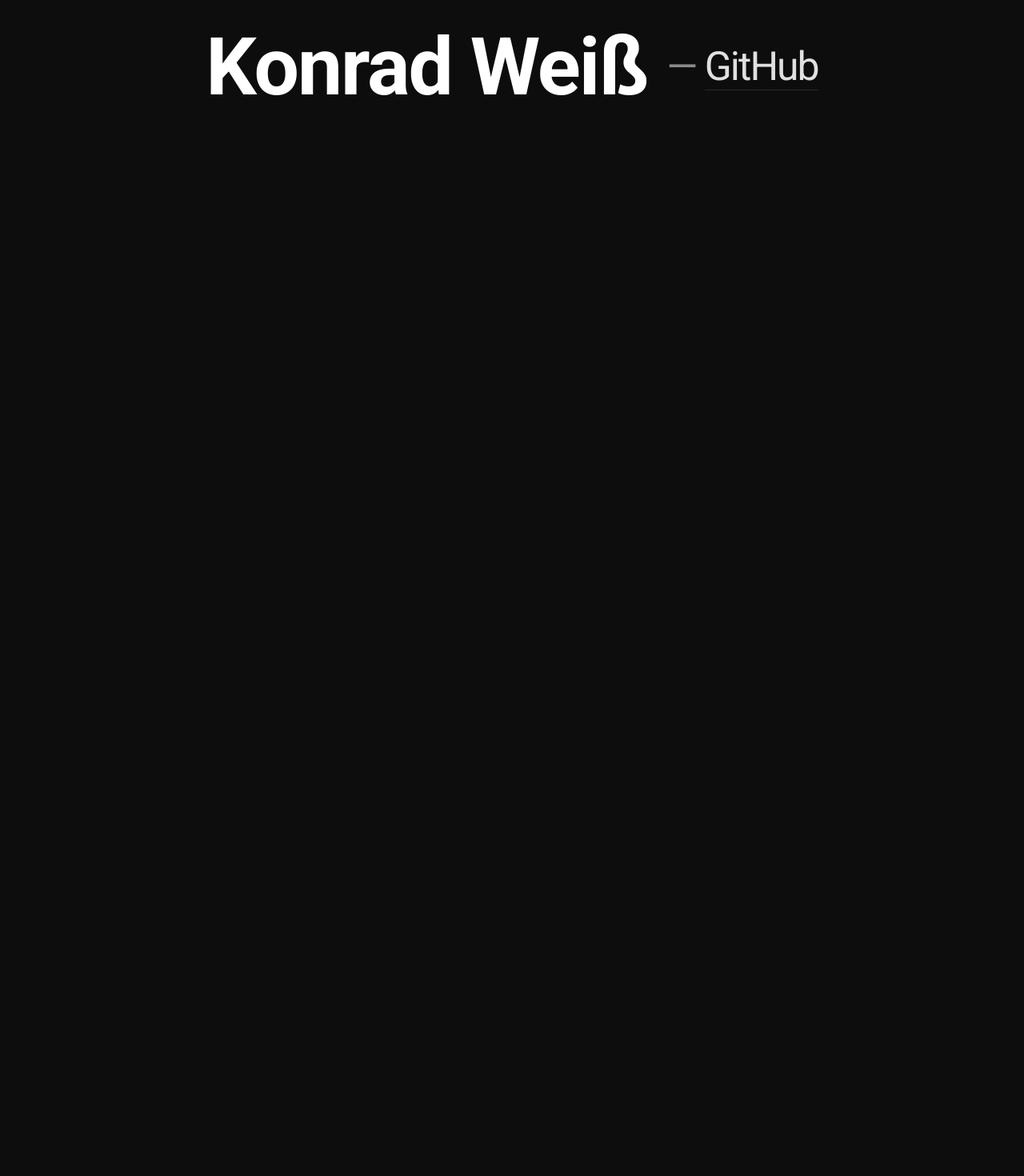
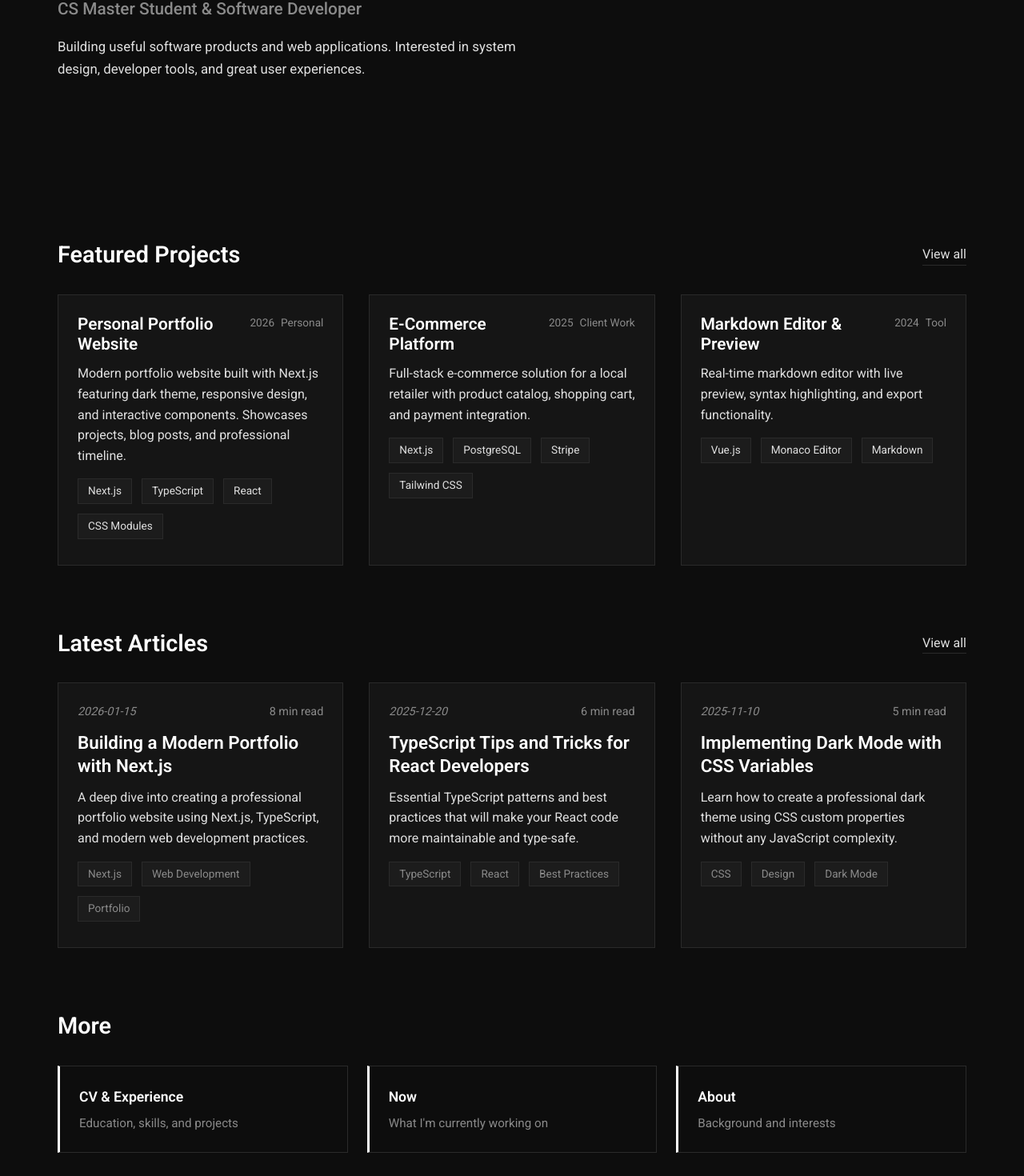
Before and after one commit to konrad2002/konrad2002.de, a Next.js app: page / in a window 1280 px wide. Shown: the part 299-1769 px from the top of the page at 80% size. Before the commit the page ends 800 px from the top, so only its background shows below. Built offline with nearby package versions, Linux system fonts and the light colour scheme.

Commit message:
add start page

```diff
--- a/src/app/me/me.module.css
+++ b/src/app/me/me.module.css
@@ -90,7 +90,6 @@
     padding: 0.4rem 0;
     color: var(--foreground);
     border-bottom: 1px solid var(--border);
-    padding-bottom: 0.4rem;
 }
 
 .skillGroup li:last-child {
--- a/src/app/page.module.css
+++ b/src/app/page.module.css
@@ -1,19 +1,31 @@
 .page {
   display: block;
+  max-width: 1200px;
+  margin: 0 auto;
+  padding: 40px 2rem 4rem;
+  font-family: var(--font-roboto);
+}
+
+/* Hero Section */
+.hero {
+  min-height: 60vh;
+  display: flex;
   align-items: center;
-  justify-items: center;
-  min-height: 100svh;
-  padding: 80px 40px 40px;
-  font-family: var(--font-roboto);
+  margin-bottom: 5rem;
+  padding: 2rem 0;
+}
+
+.heroContent {
+  width: 100%;
 }
 
 .mainTitle {
   line-height: 1.1;
   color: var(--accent);
-  margin-top: calc(40vh - 80px);
   font-weight: 700;
   font-size: clamp(40px, 8vw, 100px);
   letter-spacing: -0.02em;
+  margin: 0 0 1rem 0;
 }
 
 .personLabel {
@@ -40,3 +52,143 @@
   color: var(--accent);
   border-bottom-color: var(--accent);
 }
+
+.subtitle {
+  font-size: 1.3rem;
+  color: var(--secondary);
+  margin: 0.5rem 0 1rem 0;
+  font-weight: 500;
+}
+
+.description {
+  font-size: 1.05rem;
+  line-height: 1.7;
+  color: var(--foreground);
+  max-width: 600px;
+  margin: 0;
+}
+
+/* Sections */
+.section {
+  margin-bottom: 5rem;
+}
+
+.section h2 {
+  font-size: 1.8rem;
+  margin-bottom: 2rem;
+  color: var(--accent);
+  font-weight: 600;
+}
+
+.sectionHeader {
+  display: flex;
+  justify-content: space-between;
+  align-items: center;
+  margin-bottom: 2rem;
+}
+
+.sectionHeader h2 {
+  margin: 0;
+}
+
+.viewAllLink {
+  color: var(--foreground);
+  border-bottom: 1px solid var(--border);
+  transition: all 0.2s ease;
+  font-size: 1rem;
+  text-decoration: none;
+}
+
+.viewAllLink:hover {
+  color: var(--accent);
+  border-bottom-color: var(--accent);
+}
+
+.grid {
+  display: grid;
+  grid-template-columns: repeat(auto-fit, minmax(350px, 1fr));
+  gap: 2rem;
+  margin-bottom: 0;
+}
+
+.blogGrid {
+  display: grid;
+  grid-template-columns: repeat(auto-fit, minmax(300px, 1fr));
+  gap: 2rem;
+  margin-bottom: 0;
+}
+
+.noContent {
+  color: var(--secondary);
+  font-size: 1.05rem;
+  padding: 2rem 0;
+}
+
+/* Quick Links */
+.quickLinks {
+  display: grid;
+  grid-template-columns: repeat(auto-fit, minmax(280px, 1fr));
+  gap: 1.5rem;
+}
+
+.quickLink {
+  display: flex;
+  flex-direction: column;
+  padding: 1.5rem;
+  border: 1px solid var(--border);
+  border-left: 3px solid var(--accent);
+  color: inherit;
+  text-decoration: none;
+  transition: all 0.2s ease;
+}
+
+.quickLink:hover {
+  border-left-color: var(--accent);
+  background-color: rgba(255, 255, 255, 0.02);
+}
+
+.linkTitle {
+  font-size: 1.1rem;
+  font-weight: 600;
+  color: var(--accent);
+  margin-bottom: 0.5rem;
+}
+
+.linkSubtitle {
+  font-size: 0.95rem;
+  color: var(--secondary);
+  line-height: 1.5;
+}
+
+/* Responsive Design */
+@media (max-width: 768px) {
+  .page {
+    padding: 30px 1.5rem 2rem;
+  }
+
+  .hero {
+    min-height: auto;
+    margin-bottom: 3rem;
+  }
+
+  .mainTitle {
+    font-size: clamp(28px, 6vw, 50px);
+  }
+
+  .titleContent {
+    font-size: clamp(18px, 3vw, 32px);
+  }
+
+  .section h2 {
+    font-size: 1.4rem;
+  }
+
+  .grid,
+  .blogGrid {
+    grid-template-columns: 1fr;
+  }
+
+  .quickLinks {
+    grid-template-columns: 1fr;
+  }
+}
--- a/src/app/page.tsx
+++ b/src/app/page.tsx
@@ -1,13 +1,109 @@
 import styles from "./page.module.css";
 import Header from "@/app/header/header";
+import Link from "next/link";
+import { getFeaturedProjects, getRecentBlogPosts } from "@/lib/data";
+import BlogPostCard from "@/components/BlogPostCard/BlogPostCard";
+import ProjectCard from "@/components/ProjectCard/ProjectCard";
 
 export default function Home() {
+    const featuredProjects = getFeaturedProjects();
+    const recentBlogPosts = getRecentBlogPosts(3);
+
     return (
         <>
             <Header />
             <div className={styles.page}>
-                <h1 className={styles.mainTitle}><span className={styles.personLabel}>Konrad Weiß</span><span
-                    className={styles.titleContent}> — <a href={'https://github.com/konrad2002'}>GitHub</a></span></h1>
+                {/* Hero Section */}
+                <div className={styles.hero}>
+                    <div className={styles.heroContent}>
+                        <h1 className={styles.mainTitle}>
+                            <span className={styles.personLabel}>Konrad Weiß</span>
+                            <span className={styles.titleContent}>
+                                — <a href="https://github.com/konrad2002">GitHub</a>
+                            </span>
+                        </h1>
+                        <p className={styles.subtitle}>
+                            CS Master Student & Software Developer
+                        </p>
+                        <p className={styles.description}>
+                            Building useful software products and web applications.
+                            Interested in system design, developer tools, and great user experiences.
+                        </p>
+                    </div>
+                </div>
+
+                {/* Featured Projects Section */}
+                <section className={styles.section}>
+                    <div className={styles.sectionHeader}>
+                        <h2>Featured Projects</h2>
+                        <Link href="/projects" className={styles.viewAllLink}>
+                            View all
+                        </Link>
+                    </div>
+                    {featuredProjects.length > 0 ? (
+                        <div className={styles.grid}>
+                            {featuredProjects.map((project) => (
+                                <ProjectCard
+                                    key={project.id}
+                                    title={project.title}
+                                    description={project.description}
+                                    tags={project.tags}
+                                    link={project.link}
+                                    year={project.year}
+                                    category={project.category}
+                                />
+                            ))}
+                        </div>
+                    ) : (
+                        <p className={styles.noContent}>No featured projects yet</p>
+                    )}
+                </section>
+
+                {/* Recent Blog Posts Section */}
+                <section className={styles.section}>
+                    <div className={styles.sectionHeader}>
+                        <h2>Latest Articles</h2>
+                        <Link href="/blog" className={styles.viewAllLink}>
+                            View all
+                        </Link>
+                    </div>
+                    {recentBlogPosts.length > 0 ? (
+                        <div className={styles.blogGrid}>
+                            {recentBlogPosts.map((post) => (
+                                <BlogPostCard
+                                    key={post.id}
+                                    title={post.title}
+                                    excerpt={post.excerpt}
+                                    date={post.date}
+                                    tags={post.tags}
+                                    slug={post.slug}
+                                    readTime={post.readTime}
+                                />
+                            ))}
+                        </div>
+                    ) : (
+                        <p className={styles.noContent}>No blog posts yet</p>
+                    )}
+                </section>
+
+                {/* Quick Links Section */}
+                <section className={styles.section}>
+                    <h2>More</h2>
+                    <div className={styles.quickLinks}>
+                        <Link href="/cv" className={styles.quickLink}>
+                            <span className={styles.linkTitle}>CV & Experience</span>
+                            <span className={styles.linkSubtitle}>Education, skills, and projects</span>
+                        </Link>
+                        <Link href="/now" className={styles.quickLink}>
+                            <span className={styles.linkTitle}>Now</span>
+                            <span className={styles.linkSubtitle}>What I'm currently working on</span>
+                        </Link>
+                        <Link href="/me" className={styles.quickLink}>
+                            <span className={styles.linkTitle}>About</span>
+                            <span className={styles.linkSubtitle}>Background and interests</span>
+                        </Link>
+                    </div>
+                </section>
             </div>
         </>
     );
```
